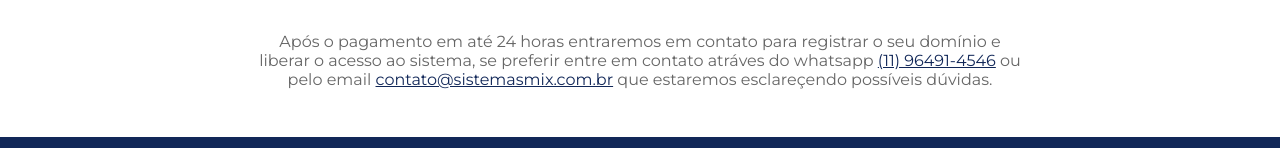
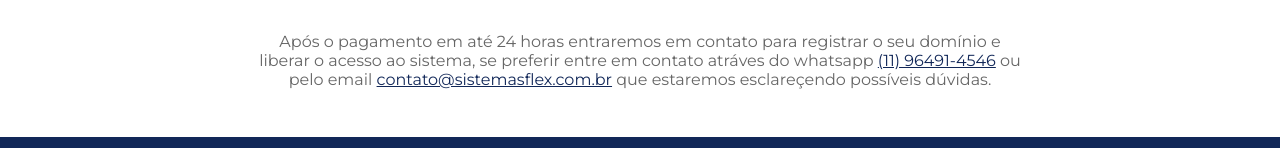
Before and after one commit to Front-LucasRibeiro/my-portfolio, a React (Create React App) app: page /sistema-barber-shop in a window 1280 px wide. Shown: the part 1051-1199 px from the top of the page. Built offline with nearby package versions, Linux system fonts and the light colour scheme.

Commit message:
alteração de email potfólio

```diff
--- a/src/pages/BarberShop/index.jsx
+++ b/src/pages/BarberShop/index.jsx
@@ -71,7 +71,7 @@
 
           </ul>
 
-          <p className={style.planos__info}>Após o pagamento em até 24 horas entraremos em contato para registrar o seu domínio e liberar o acesso ao sistema, se preferir entre em contato atráves do whatsapp <a href="https://api.whatsapp.com/send?phone=5511964914546" data-type="link" data-id="https://api.whatsapp.com/send?phone=5511964914546" target="_blank" rel="noreferrer noopener">(11) 96491-4546</a> ou pelo email <a href="mailto:contato@sistemasmix.com.br" target="_blank" rel="noreferrer noopener">contato@sistemasmix.com.br</a> que estaremos esclareçendo possíveis dúvidas.</p>
+          <p className={style.planos__info}>Após o pagamento em até 24 horas entraremos em contato para registrar o seu domínio e liberar o acesso ao sistema, se preferir entre em contato atráves do whatsapp <a href="https://api.whatsapp.com/send?phone=5511964914546" data-type="link" data-id="https://api.whatsapp.com/send?phone=5511964914546" target="_blank" rel="noreferrer noopener">(11) 96491-4546</a> ou pelo email <a href="mailto:contato@sistemasflex.com.br" target="_blank" rel="noreferrer noopener">contato@sistemasflex.com.br</a> que estaremos esclareçendo possíveis dúvidas.</p>
         </section>
       </main>
     </div>
--- a/src/pages/CamisetasMix/index.jsx
+++ b/src/pages/CamisetasMix/index.jsx
@@ -67,7 +67,7 @@
 
           </ul>
 
-          <p className={style.planos__info}>Após o pagamento em até 24 horas entraremos em contato para registrar o seu domínio e liberar o acesso ao sistema, se preferir entre em contato atráves do whatsapp <a href="https://api.whatsapp.com/send?phone=5511964914546" data-type="link" data-id="https://api.whatsapp.com/send?phone=5511964914546" target="_blank" rel="noreferrer noopener">(11) 96491-4546</a> ou pelo email <a href="mailto:contato@sistemasmix.com.br" target="_blank" rel="noreferrer noopener">contato@sistemasmix.com.br</a> que estaremos esclareçendo possíveis dúvidas.</p>
+          <p className={style.planos__info}>Após o pagamento em até 24 horas entraremos em contato para registrar o seu domínio e liberar o acesso ao sistema, se preferir entre em contato atráves do whatsapp <a href="https://api.whatsapp.com/send?phone=5511964914546" data-type="link" data-id="https://api.whatsapp.com/send?phone=5511964914546" target="_blank" rel="noreferrer noopener">(11) 96491-4546</a> ou pelo email <a href="mailto:contato@sistemasflex.com.br" target="_blank" rel="noreferrer noopener">contato@sistemasflex.com.br</a> que estaremos esclareçendo possíveis dúvidas.</p>
         </section>
       </main>
     </div>
--- a/src/pages/FabricaAtacado/index.jsx
+++ b/src/pages/FabricaAtacado/index.jsx
@@ -67,7 +67,7 @@
 
           </ul>
 
-          <p className={style.planos__info}>Após o pagamento em até 24 horas entraremos em contato para registrar o seu domínio e liberar o acesso ao sistema, se preferir entre em contato atráves do whatsapp <a href="https://api.whatsapp.com/send?phone=5511964914546" data-type="link" data-id="https://api.whatsapp.com/send?phone=5511964914546" target="_blank" rel="noreferrer noopener">(11) 96491-4546</a> ou pelo email <a href="mailto:contato@sistemasmix.com.br" target="_blank" rel="noreferrer noopener">contato@sistemasmix.com.br</a> que estaremos esclareçendo possíveis dúvidas.</p>
+          <p className={style.planos__info}>Após o pagamento em até 24 horas entraremos em contato para registrar o seu domínio e liberar o acesso ao sistema, se preferir entre em contato atráves do whatsapp <a href="https://api.whatsapp.com/send?phone=5511964914546" data-type="link" data-id="https://api.whatsapp.com/send?phone=5511964914546" target="_blank" rel="noreferrer noopener">(11) 96491-4546</a> ou pelo email <a href="mailto:contato@sistemasflex.com.br" target="_blank" rel="noreferrer noopener">contato@sistemasflex.com.br</a> que estaremos esclareçendo possíveis dúvidas.</p>
         </section>
       </main>
     </div>
--- a/src/pages/PresentesCasamento/index.jsx
+++ b/src/pages/PresentesCasamento/index.jsx
@@ -67,7 +67,7 @@
 
           </ul>
 
-          <p className={style.planos__info}>Após o pagamento em até 24 horas entraremos em contato para registrar o seu domínio e liberar o acesso ao sistema, se preferir entre em contato atráves do whatsapp <a href="https://api.whatsapp.com/send?phone=5511964914546" data-type="link" data-id="https://api.whatsapp.com/send?phone=5511964914546" target="_blank" rel="noreferrer noopener">(11) 96491-4546</a> ou pelo email <a href="mailto:contato@sistemasmix.com.br" target="_blank" rel="noreferrer noopener">contato@sistemasmix.com.br</a> que estaremos esclareçendo possíveis dúvidas.</p>
+          <p className={style.planos__info}>Após o pagamento em até 24 horas entraremos em contato para registrar o seu domínio e liberar o acesso ao sistema, se preferir entre em contato atráves do whatsapp <a href="https://api.whatsapp.com/send?phone=5511964914546" data-type="link" data-id="https://api.whatsapp.com/send?phone=5511964914546" target="_blank" rel="noreferrer noopener">(11) 96491-4546</a> ou pelo email <a href="mailto:contato@sistemasflex.com.br" target="_blank" rel="noreferrer noopener">contato@sistemasflex.com.br</a> que estaremos esclareçendo possíveis dúvidas.</p>
         </section>
       </main>
     </div>
--- a/src/pages/ShopTecnologia/index.jsx
+++ b/src/pages/ShopTecnologia/index.jsx
@@ -67,7 +67,7 @@
 
           </ul>
 
-          <p className={style.planos__info}>Após o pagamento em até 24 horas entraremos em contato para registrar o seu domínio e liberar o acesso ao sistema, se preferir entre em contato atráves do whatsapp <a href="https://api.whatsapp.com/send?phone=5511964914546" data-type="link" data-id="https://api.whatsapp.com/send?phone=5511964914546" target="_blank" rel="noreferrer noopener">(11) 96491-4546</a> ou pelo email <a href="mailto:contato@sistemasmix.com.br" target="_blank" rel="noreferrer noopener">contato@sistemasmix.com.br</a> que estaremos esclareçendo possíveis dúvidas.</p>
+          <p className={style.planos__info}>Após o pagamento em até 24 horas entraremos em contato para registrar o seu domínio e liberar o acesso ao sistema, se preferir entre em contato atráves do whatsapp <a href="https://api.whatsapp.com/send?phone=5511964914546" data-type="link" data-id="https://api.whatsapp.com/send?phone=5511964914546" target="_blank" rel="noreferrer noopener">(11) 96491-4546</a> ou pelo email <a href="mailto:contato@sistemasflex.com.br" target="_blank" rel="noreferrer noopener">contato@sistemasflex.com.br</a> que estaremos esclareçendo possíveis dúvidas.</p>
         </section>
       </main>
     </div>
```
